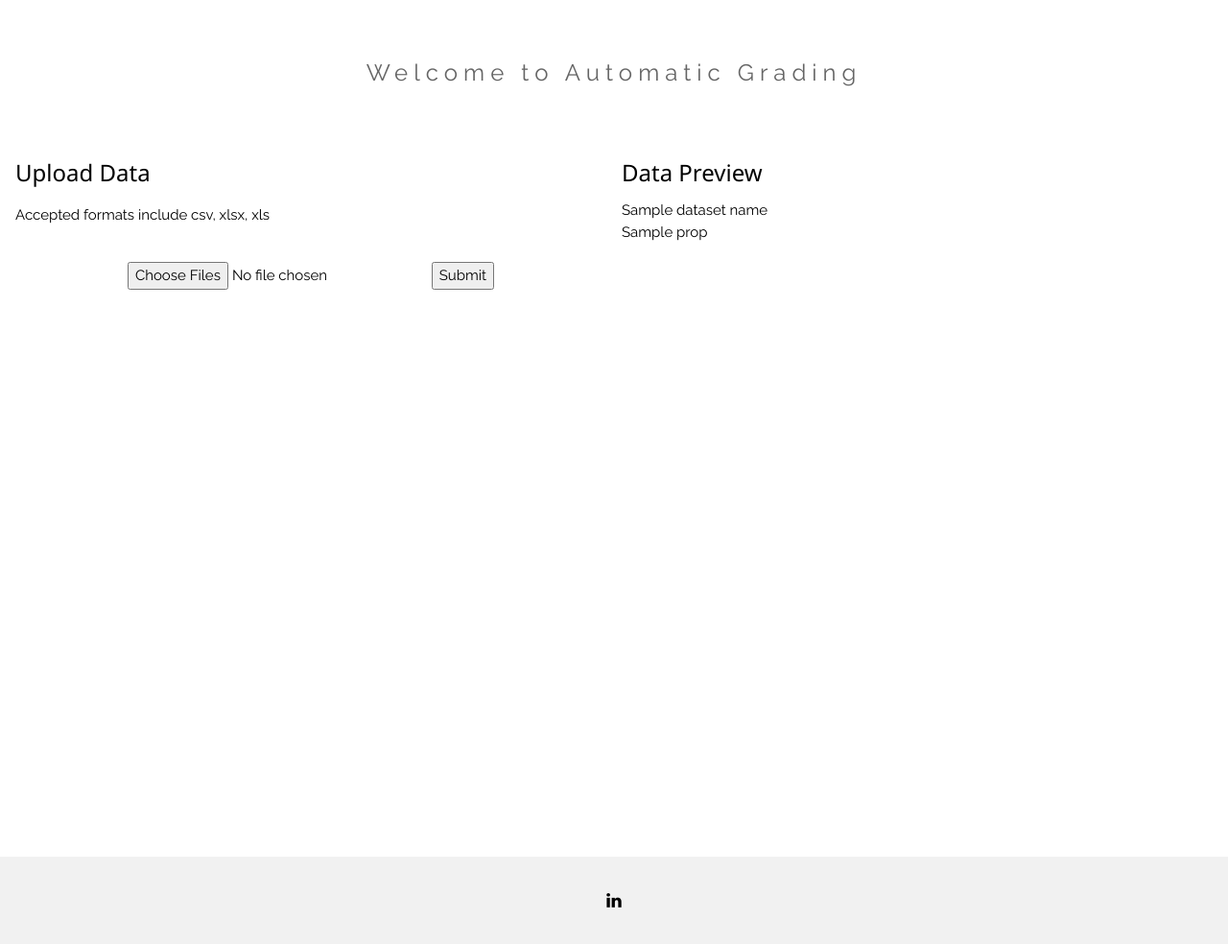
After one commit to taimur1871/union_data_deployment, a FastAPI app: template templates/upload_page.html in a window 1280 px wide. The commit adds this page. Shown: the whole page at 96% size. Run offline with FastAPI, Linux system fonts and the light colour scheme; the template is opened without the code that fills it: most values are stand-ins (such as "Sample title", 1, 10 or a date in 2020).

Commit message:
update templates & upload function

```diff
--- a/app.py
+++ b/app.py
@@ -13,5 +13,5 @@ app = FastAPI()
 
 # 1. Run the API with uvicorn
 if __name__ == '__main__':
-    uvicorn.run('main:app', host='0.0.0.0', port=80, workers = 4)
-    #uvicorn.run('main:app', host='0.0.0.0', port=8060, reload = True)
+    #uvicorn.run('main:app', host='0.0.0.0', port=80, workers = 4)
+    uvicorn.run('main:app', host='0.0.0.0', port=8000, reload = True)
--- a/main.py
+++ b/main.py
@@ -1,22 +1,28 @@
 #!/usr/bin/env python3
 # -*- coding: utf-8 -*-
+
+'''
+created on Tue Jun 15
+'''
 
 # Library imports
 from typing import List
 
 from wbgapi.source import features
-from fastapi import FastAPI, Request, Query
+from fastapi import FastAPI, Request
 from fastapi.responses import HTMLResponse
 from fastapi.staticfiles import StaticFiles
 from fastapi.templating import Jinja2Templates
 
 # import chart and stats
 from utils import api_new
+from utils.save_upload import save_uploaded_file
 import pandas as pd
 
 # Create app and model objects
 app = FastAPI()
 app.mount("/static", StaticFiles(directory="static"), name="static")
+app.mount("/upload", StaticFiles(directory="upload"), name="upload")
 templates = Jinja2Templates(directory="templates/")
 
 # define list of features at application start up
@@ -43,28 +49,7 @@ async def read_root(request:Request):
     # get the properties of the dataset
     prop = api_new.request_data(feat_code)
 
-    return templates.TemplateResponse("welcome.html",
+    return templates.TemplateResponse("upload.html",
     {"request": request, "features":features,
     "dataset_name":keyword[0][1],
     "prop":[prop.to_html(classes='data', header='true')]})
-
-'''
-function originally meant to show results on a separate page,
-not being used here for now
-
-# get the data and process it to a pandas dataframe
-# can be changed to dask or other formats
-@app.post("/load_data")
-async def create_upload_files(request:Request, keyword):
-
-    # send api call to get the required data
-    data_obj = api_new.laod_data(keyword)
-
-    # create initial dataframe
-    df_ini = pd.DataFrame(data_obj)
-
-    return templates.TemplateResponse("report.html", {"request":request, "message":message,
-                                    "inner":inner, "outer":outer, "main":main, "second":second,
-                                    "loc":loc, "top_name": top_name_disp, "blade_pic":blade_1,
-                                    "SN":temp_folder[0]})
-'''
--- /dev/null
+++ b/templates/upload_page.html
@@ -0,0 +1,98 @@
+<!DOCTYPE html>
+<html>
+<title>Data Analysis Dull Grading</title>
+<meta charset="UTF-8">
+<meta name="viewport" content="width=device-width, initial-scale=1">
+<link rel="stylesheet" href="https://www.w3schools.com/w3css/4/w3.css">
+<link rel="stylesheet" href="https://fonts.googleapis.com/css?family=Raleway">
+<link rel="stylesheet" href="https://cdnjs.cloudflare.com/ajax/libs/font-awesome/4.7.0/css/font-awesome.min.css">
+
+<style>
+body,h1 {font-family: "Raleway", Arial, sans-serif}
+h1 {letter-spacing: 6px}
+.w3-row-padding img {margin-bottom: 12px}
+
+.loader {
+  display: none;
+  top: 50%;
+  left: 50%;
+  position: absolute;
+  transform: translate(-50%, -50%);
+}
+
+.loading {
+  border: 16px solid #f3f3f3; /* Light grey */
+  border-top: 16px solid #3498db; /* Blue */
+  width: 120px;
+  height: 120px;
+  border-radius: 50%;
+  animation: spin 1s infinite ease-in;
+}
+
+@keyframes spin {
+  0% {
+    transform: rotate(0deg);
+  }
+
+  100% {
+    transform: rotate(360deg);
+  }
+}
+</style>
+
+<script type="text/javascript">
+  function spinner() {
+      document.getElementsByClassName("loader")[0].style.display = "block";
+  }
+</script>
+
+<body>
+<!-- !PAGE CONTENT! -->
+<div class="w3-content" style="max-width:1500px">
+<div id="loader"></div>
+
+<!-- Header -->
+<header class="w3-panel w3-center w3-opacity" style="padding:32px 32px">
+  <h1 class="w3-xlarge">Welcome to Automatic Grading</h1>
+</header>
+
+<!-- upload grid -->
+<div class="w3-row-padding w3-grayscale" style="margin-bottom:256px">
+  <div class="w3-half" style="margin-bottom:128px">
+    <h3>Upload Data</h3>
+        <p>Accepted formats include csv, xlsx, xls</p><br>
+
+        <form style="text-align: center;" action="/uploadfiles/" enctype="multipart/form-data" method="post" >
+            <input name="files" type="file" multiple>
+            <input type="submit" onclick="spinner()">
+        </form>
+        <div class="loader">
+        <div class="loading"></div>
+  </div>
+</div>
+
+  <div class="w3-half" style="margin-bottom:256px">
+    <div class="w3-half" style="margin-bottom:128px">
+      <h3>Data Preview</h3>
+        {{dataset_name}}<br>
+        <!--
+        {{prop}}
+        -->
+        {% for i in prop %}
+              {{i|safe}}
+        {% endfor %}
+
+      </div>
+  </div>
+</div>
+
+<!-- End Page Content -->
+</div>
+
+<!-- Footer -->
+<footer class="w3-container w3-padding-32 w3-light-grey w3-center w3-large">
+  <i class="fa fa-linkedin w3-hover-opacity"></i>
+</footer>
+
+</body>
+</html>
```
Also changed, not shown: k8_deploy.yml (deleted, +0 -37 lines), templates/welcome.html (+53 -15 lines), utils/save_upload.py (added, +14 -0 lines).
